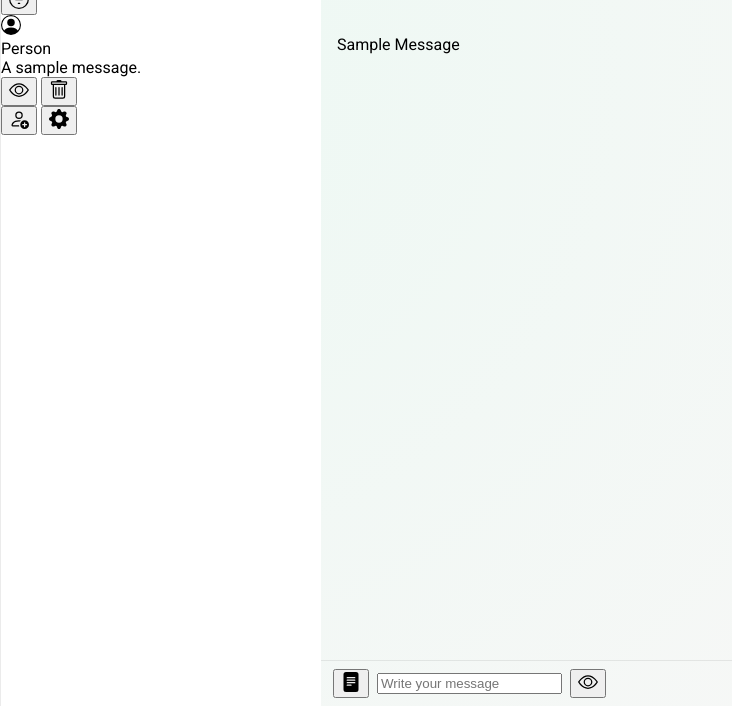
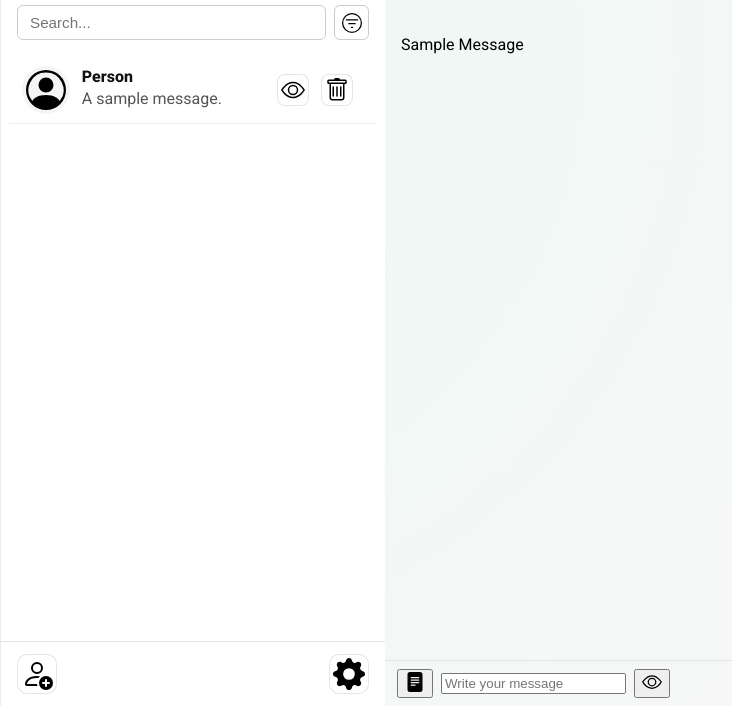
Before and after one commit to RaresStefea/chatter, a plain HTML site: page index.html in a window 1280 px wide. Shown: the part 94-800 px from the top of the page, without its empty margins (0-732 px from the left). Drawn offline with Linux system fonts and the light colour scheme.

Commit message:
Rough design for sidebar.css

```diff
--- a/index.html
+++ b/index.html
@@ -13,7 +13,13 @@
    <aside class="left-side-area">
 
     <section class="app-title">
+
         <h1> CHATTER </h1>
+
+            <button class="sidebar-toggle" aria-label="Open conversations list" aria-expanded="false">
+                ☰
+            </button>
+
     </section>
 
 
@@ -32,11 +38,6 @@
 
     <section class="messages-section">
         <section class="message-wrapper">
-
-            <button class="sidebar-toggle" aria-label="Open conversations list" aria-expanded="false">
-                ☰
-            </button>
-
             <section class="person-logo-wrapper">
                 <img src="./media/icons/person-circle.svg" alt="" aria-hidden="true" width="20" height="20">
             </section>
@@ -58,6 +59,7 @@
                 </section>
             </section>
 
+
             <section class="message-options-wrapper">
 
                 <button class="hide-wrapper">
@@ -70,6 +72,9 @@
                 </button>
             </section>
         </section>
+
+
+
     </section>
 
 
--- a/styling/index.css
+++ b/styling/index.css
@@ -1,5 +1,15 @@
+/* Root Layout */
+
 @import url(fonts.css);
 @import url(root.css);
+
+/* Side Layout */
 @import url(./sidebar/aside.css);
+@import url(./sidebar/title.css);
+@import url(./sidebar/searchbar.css);
+@import url(./sidebar/message.css);
+@import url(./sidebar/options.css);
+
+/* Main Layout */
 @import url(./main-content/main.css);
 @import url(./main-content/navbar.css);
--- a/styling/main-content/main.css
+++ b/styling/main-content/main.css
@@ -1,6 +1,6 @@
 .right-side-area {
-  flex: 1 1 75%;
-  max-width: 75%;
+  flex: 1 1 70%;
+  max-width: 70%;
   min-height: 100vh;
   display: flex;
   flex-direction: column;
--- a/styling/sidebar/aside.css
+++ b/styling/sidebar/aside.css
@@ -1,6 +1,6 @@
 .left-side-area {
-  flex: 0 0 25%;
-  max-width: 25%;
+  flex: 0 0 30%;
+  max-width: 30%;
   display: flex;
   flex-direction: column;
   min-height: 100vh;
--- /dev/null
+++ b/styling/sidebar/message.css
@@ -0,0 +1,82 @@
+.messages-section {
+  display: flex;
+  flex-direction: column;
+  margin:0.5rem;
+}
+
+.messages-section > .message-wrapper {
+  display: flex;
+  align-items: center;
+  gap: 0.75rem;
+  padding: 0.6rem 1.5rem 0.6rem 0.8rem;
+  border-bottom: 1px solid rgba(0,0,0,0.08);
+  background: #fff;
+}
+
+.messages-section > .message-wrapper .person-logo-wrapper {
+  flex: 0 0 auto;
+  display: inline-flex;
+  align-items: center;
+  justify-content: center;
+
+  width: 3rem;
+  height: 3rem;
+  border-radius: 50%;
+  background: #f5f5f5;
+  overflow: hidden;
+}
+
+.messages-section > .message-wrapper .person-logo-wrapper img {
+  width: 2.5rem;
+  height: 2.5rem;
+}
+
+.message-information-wrapper {
+  flex: 1 1 auto;
+  display: flex;
+  flex-direction: column;
+  min-width: 0;
+}
+
+.message-information-wrapper .name-wrapper .name {
+  display: inline-block;
+  font-weight: 800;
+  color: #111;
+  line-height: 1.2;
+  margin-bottom: 0.15rem;
+}
+
+.message-information-wrapper .message-wrapper .message {
+  display: inline-block;
+  color: #555;
+  line-height: 1.2;
+  white-space: nowrap;
+  overflow: hidden;
+  text-overflow: ellipsis;
+  max-width: 50ch;
+}
+
+.message-options-wrapper {
+  flex: 0 0 auto;
+  display: inline-flex;
+  align-items: center;
+  gap: 0.75rem;
+}
+
+.message-options-wrapper .hide-wrapper,
+.message-options-wrapper .delete-wrapper {
+  display: inline-flex;
+  align-items: center;
+  justify-content: center;
+  width: 2rem;
+  height: 2rem;
+  border: 1px solid rgba(0,0,0,0.1);
+  border-radius: 8px;
+  background: #fff;
+  cursor: pointer;
+}
+
+.message-options-wrapper img {
+  width: 1.5rem;
+  height: 1.5rem;
+}
--- /dev/null
+++ b/styling/sidebar/options.css
@@ -0,0 +1,31 @@
+.options-section {
+  margin-top: auto;
+  display: flex;
+  justify-content: space-between;
+  align-items: center;
+  gap: 0.75rem;
+  padding: 0.75rem 1rem;
+  background: #fff;
+  border-top: 1px solid rgba(0,0,0,0.1);
+}
+
+
+.options-section .add-wrapper,
+.options-section .settings-wrapper {
+  display: inline-flex;
+  align-items: center;
+  justify-content: center;
+  width: 2.5rem;
+  height: 2.5rem;
+  padding: 0;
+  border: 1px solid rgba(0,0,0,0.1);
+  border-radius: 10px;
+  background: #fff;
+  cursor: pointer;
+}
+
+.options-section .add-wrapper img,
+.options-section .settings-wrapper img {
+  width: 2rem;
+  height: 2rem;
+}
--- /dev/null
+++ b/styling/sidebar/searchbar.css
@@ -0,0 +1,32 @@
+.search-section {
+  display: flex;
+  align-items: center;
+  justify-content: center;
+  gap: 0.5rem;
+  padding: 0.5rem 1rem;
+}
+
+.search-bar-wrapper {
+  flex: 1;
+  display: flex;
+}
+
+.search-bar {
+  width: 100%;
+  padding: 0.5rem 0.75rem;
+  border: 1px solid #ccc;
+  border-radius: 6px;
+  font-size: 0.95rem;
+}
+
+
+.filter-button-wrapper {
+  display: flex;
+  align-items: center;
+  justify-content: center;
+  padding: 0.4rem;
+  border: 1px solid #ccc;
+  border-radius: 6px;
+  background: white;
+  cursor: pointer;
+}
--- /dev/null
+++ b/styling/sidebar/title.css
@@ -0,0 +1,7 @@
+.app-title{
+    font-size: 1.5rem;
+    font-weight: bold;
+    color: #333;
+    text-align: center;
+    border: 1px solid black;
+}
```
